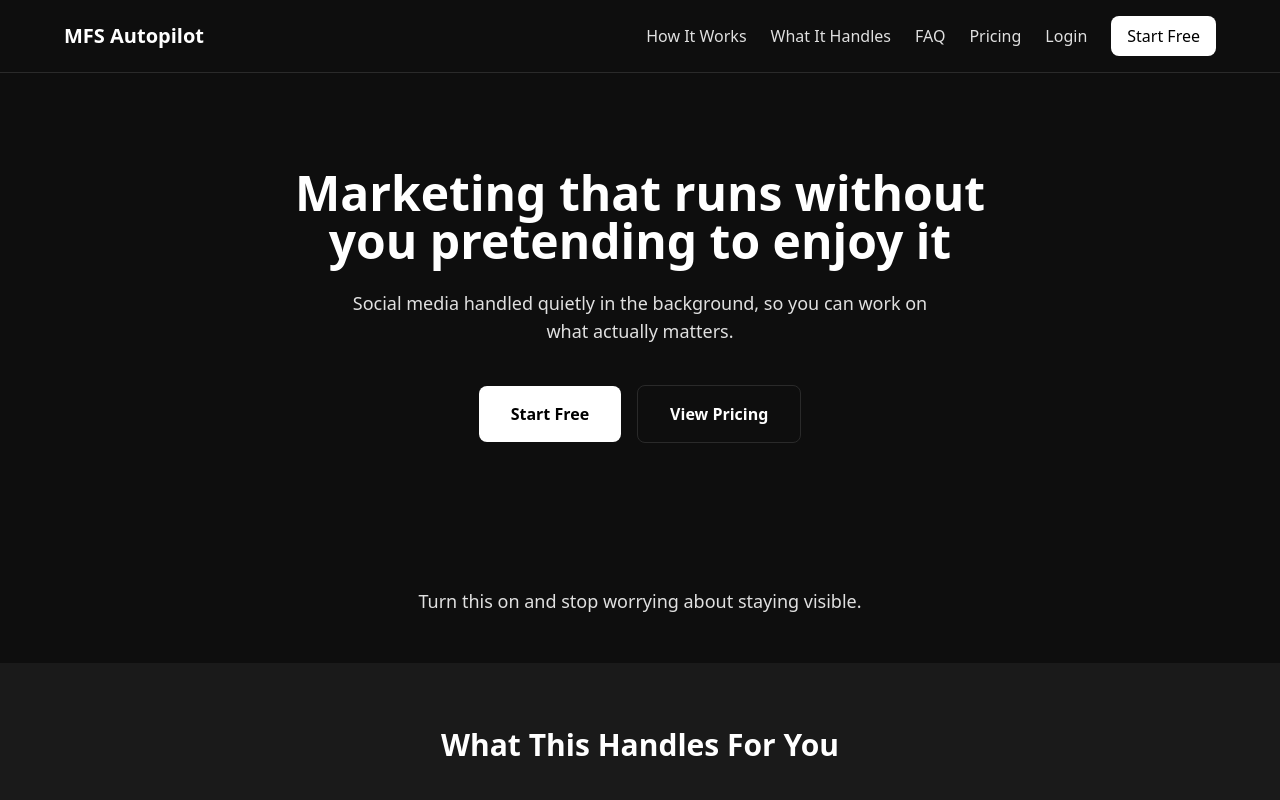
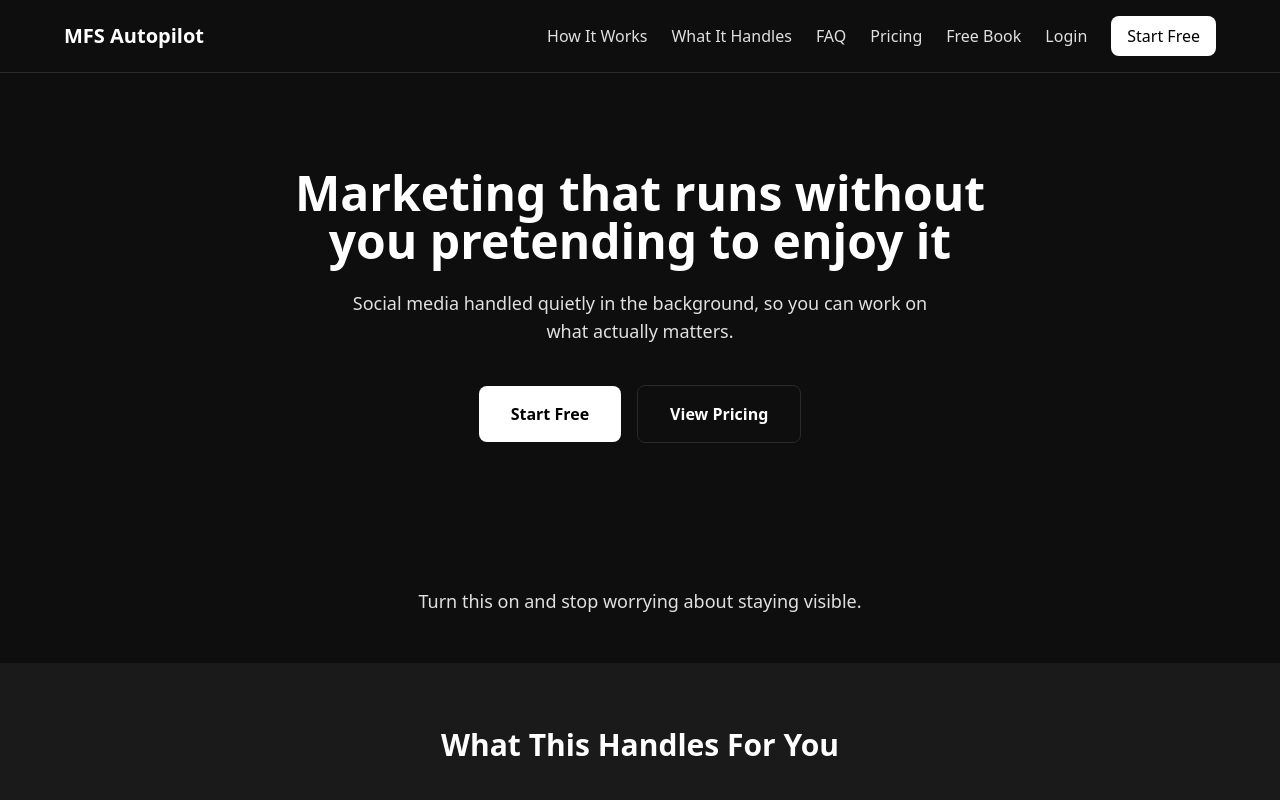
Before and after one commit to Eddiebm/MFS-Autopilot, a React (Vite) app: page / in a window 1280 px wide. Shown: the top 800 px of the page. Built offline with nearby package versions, Linux system fonts and the light colour scheme.

Commit message:
Update book link and navigation

```diff
--- a/src/components/Navigation.tsx
+++ b/src/components/Navigation.tsx
@@ -1,6 +1,6 @@
 import { Link, useLocation } from 'react-router-dom';
 import { useAuth } from '../contexts/AuthContext';
-import { LayoutDashboard, Megaphone, Users, Settings, LogOut } from 'lucide-react';
+import { LayoutDashboard, Megaphone, Users, Settings, LogOut, BookOpen } from 'lucide-react';
 
 export function Navigation() {
   const { signOut } = useAuth();
@@ -37,6 +37,15 @@ export function Navigation() {
               </Link>
             );
           })}
+          <a
+            href="https://6cx3ecghbmzk.space.minimax.io"
+            target="_blank"
+            rel="noopener noreferrer"
+            className="flex items-center gap-2 px-4 py-2 text-[#e0e0e0] hover:bg-white/10 hover:text-white rounded-lg transition-colors"
+          >
+            <BookOpen size={18} />
+            Free Book
+          </a>
           <button
             onClick={signOut}
             className="flex items-center gap-2 px-4 py-2 text-[#e0e0e0] hover:bg-white/10 hover:text-white rounded-lg transition-colors ml-2"
--- a/src/pages/Landing.tsx
+++ b/src/pages/Landing.tsx
@@ -31,6 +31,7 @@ export function Landing() {
             <a href="#what-it-handles" className="text-[#e0e0e0] hover:text-white transition-colors">What It Handles</a>
             <Link to="/faq" className="text-[#e0e0e0] hover:text-white transition-colors">FAQ</Link>
             <Link to="/pricing" className="text-[#e0e0e0] hover:text-white transition-colors">Pricing</Link>
+            <a href="https://6cx3ecghbmzk.space.minimax.io" target="_blank" rel="noopener noreferrer" className="text-[#e0e0e0] hover:text-white transition-colors">Free Book</a>
             <Link to="/login" className="text-[#e0e0e0] hover:text-white transition-colors">Login</Link>
             <Link to="/signup" className="px-4 py-2 bg-white text-black font-medium rounded-lg hover:bg-gray-200 transition-colors">
               Start Free
```
Also changed, not shown: 1 other file (tests, documents, lock files or other folders).
